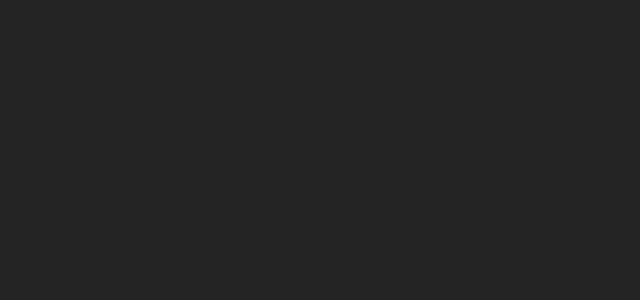
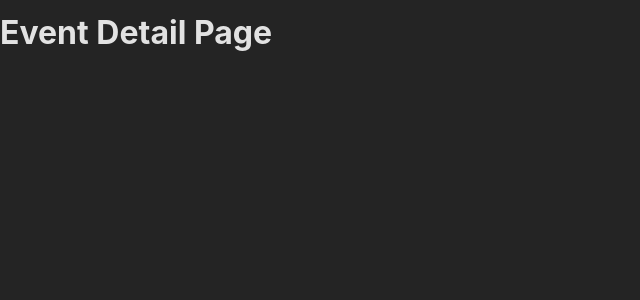
Before and after one commit to AssafGolani/ReactRouterAdvancedFeaturesPlayground, a React (Create React App) app: page /events/1 in a window 1280 px wide. Shown: the top 300 px of the page, without its empty margins (0-640 px from the left). Built offline with nearby package versions, Linux system fonts and the light colour scheme.

Commit message:
chore: Add react-router-dom package and implement routing in App.js

```diff
--- a/package.json
+++ b/package.json
@@ -8,6 +8,7 @@
     "@testing-library/user-event": "^13.5.0",
     "react": "^18.2.0",
     "react-dom": "^18.2.0",
+    "react-router-dom": "^6.23.1",
     "react-scripts": "5.0.1",
     "web-vitals": "^2.1.4"
   },
--- a/src/App.js
+++ b/src/App.js
@@ -20,8 +20,23 @@
 // 7. Output the ID of the selected event on the EventDetailPage
 // BONUS: Add another (nested) layout route that adds the <EventNavigation> component above all /events... page components
 
+import { RouterProvider, createBrowserRouter } from "react-router-dom";
+import HomePage from "./pages/Home";
+import EventsPage from "./pages/Events";
+import EventDetailPage from "./pages/EventDetail";
+import NewEventPage from "./pages/NewEvent";
+import EditEventPage from "./pages/EditEvent";
+
+const router = createBrowserRouter([
+  { path: "/", element: <HomePage /> },
+  { path: "/events", element: <EventsPage /> },
+  { path: "/events/:id", element: <EventDetailPage /> },
+  { path: "/events/new", element: <NewEventPage /> },
+  { path: "/events/:id/edit", element: <EditEventPage /> },
+]);
+
 function App() {
-  return <div></div>;
+  return <RouterProvider router={router} />;
 }
 
 export default App;
--- /dev/null
+++ b/src/pages/EditEvent.js
@@ -0,0 +1,8 @@
+function EditEventPage() {
+  return (
+    <div>
+      <h1>Edit Event Page</h1>
+    </div>
+  );
+}
+export default EditEventPage;
--- /dev/null
+++ b/src/pages/EventDetail.js
@@ -0,0 +1,8 @@
+function EventDetailPage() {
+  return (
+    <div>
+      <h1>Event Detail Page</h1>
+    </div>
+  );
+}
+export default EventDetailPage;
--- /dev/null
+++ b/src/pages/Events.js
@@ -0,0 +1,8 @@
+function EventsPage() {
+  return (
+    <div>
+      <h1>Events Page</h1>
+    </div>
+  );
+}
+export default EventsPage;
--- /dev/null
+++ b/src/pages/Home.js
@@ -0,0 +1,8 @@
+function HomePage() {
+  return (
+    <div>
+      <h1>Home Page</h1>
+    </div>
+  );
+}
+export default HomePage;
--- /dev/null
+++ b/src/pages/NewEvent.js
@@ -0,0 +1,8 @@
+function NewEventPage() {
+  return (
+    <div>
+      <h1>New Event Page</h1>
+    </div>
+  );
+}
+export default NewEventPage;
```
Also changed, not shown: 1 other file (tests, documents, lock files or other folders).
